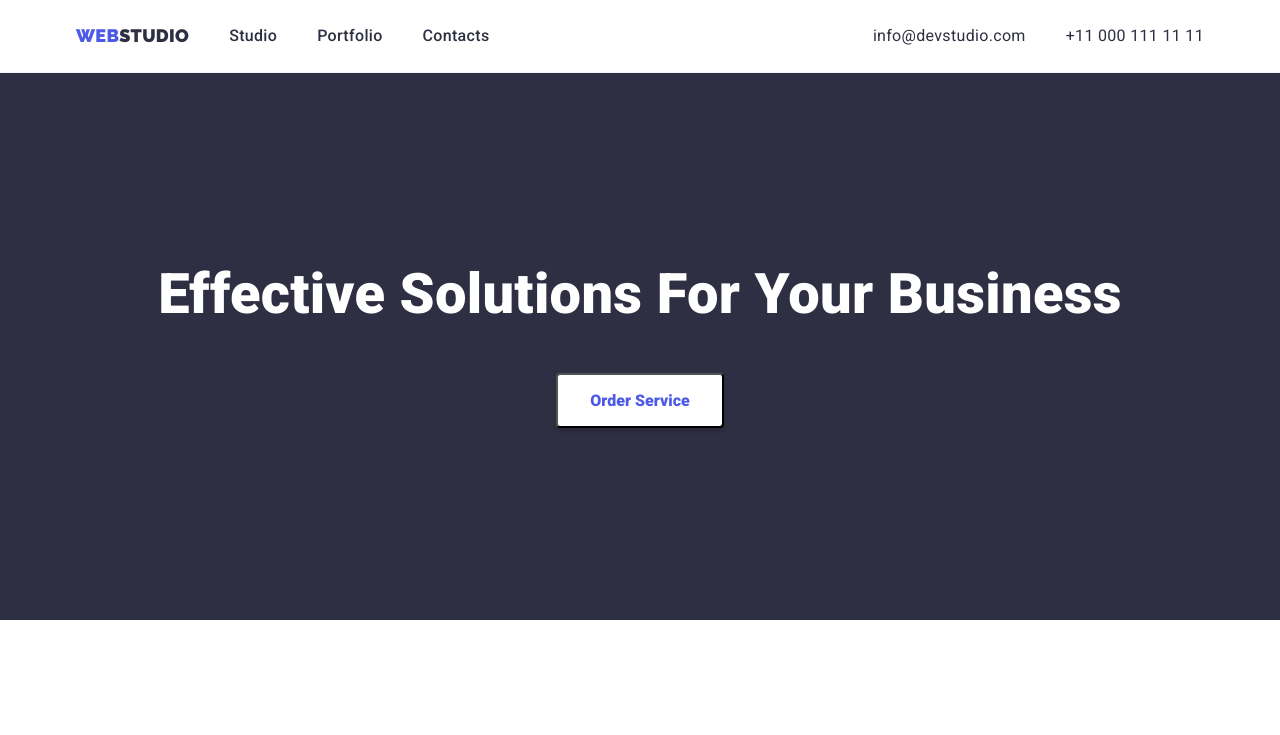
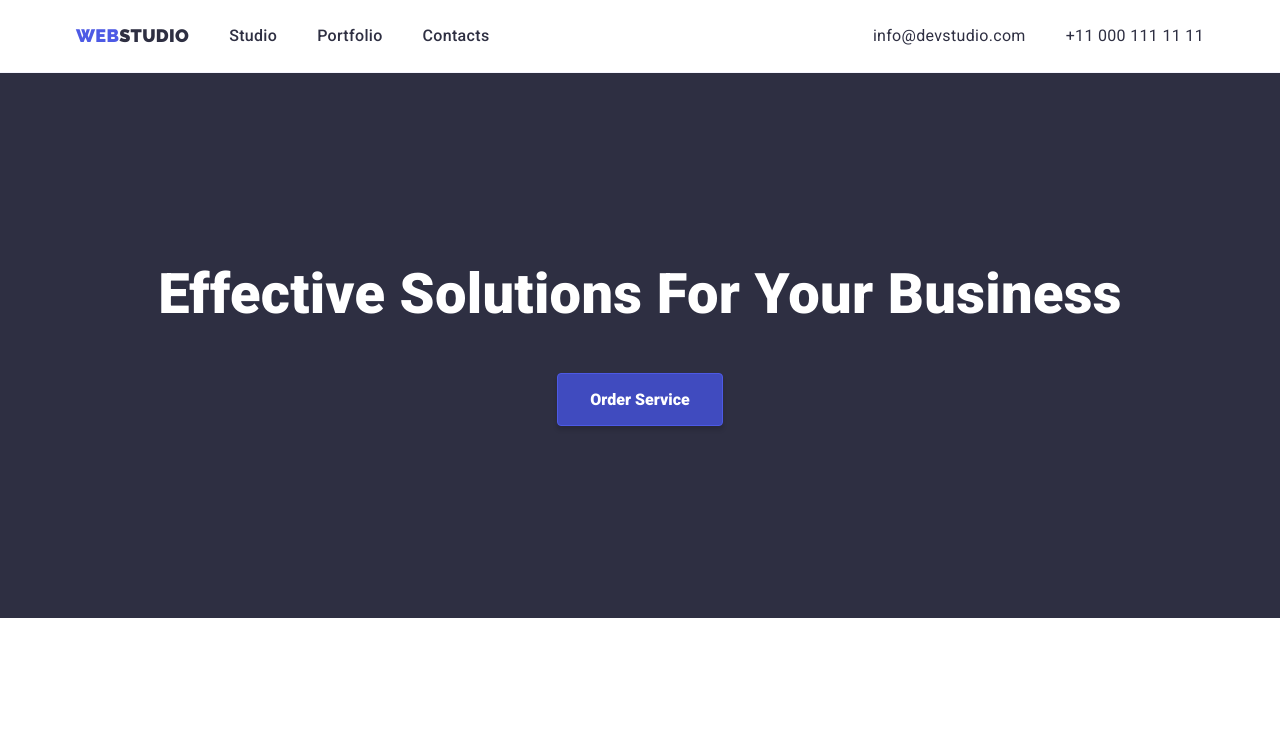
Before and after one commit to Alex250182/homework-2-3, a plain HTML site: page index.html in a window 1280 px wide. Both pictures are taken after a click on the button "Order Service". Shown: the top 735 px of the page. Drawn offline with nearby package versions, Linux system fonts and the light colour scheme.

Commit message:
без чорних рамок

```diff
--- a/css/styles.css
+++ b/css/styles.css
@@ -171,20 +171,22 @@ button:active {
   display: flex;
   margin-left: auto;
   margin-right: auto;
-  box-shadow: 0px 4px 4px rgba(0, 0, 0, 0.15);
+  border: 1px solid var(--active-color);
+   box-shadow: 0px 1px 6px rgba(46, 47, 66, 0.08), 0px 1px 1px rgba(46, 47, 66, 0.16), 0px 2px 1px rgba(46, 47, 66, 0.08);
   background-color: var(--active-color);
   color: var(--white-color);
 }
 
 .hero-button:hover,
 .hero-button:focus {
-  background-color: var(--white-color);
-  color: var(--active-color);
+  background-color: #404BBF;;
+  color:var(--white-color);
+  box-shadow: 0px 4px 4px rgba(0, 0, 0, 0.15);
 }
 
 /*SECTION 2/1*/
 .item-principle {
-  /*padding-top: 120px;*/
+
   margin: 0;
 }
 
@@ -297,8 +299,7 @@ button:active {
 }
 
 .photo {
-  border: 1px solid #000000;
-  filter: drop-shadow(0px 4px 4px rgba(0, 0, 0, 0.25));
+
 }
 /*- - - - - -*/
 
@@ -328,6 +329,7 @@ button:active {
   border-radius: 4px;
   border: 1px solid var(--body-text);
   text-transform: capitalize;
+  border: 1px solid  #E7E9FC;
 }
 
 .main-list {
```
